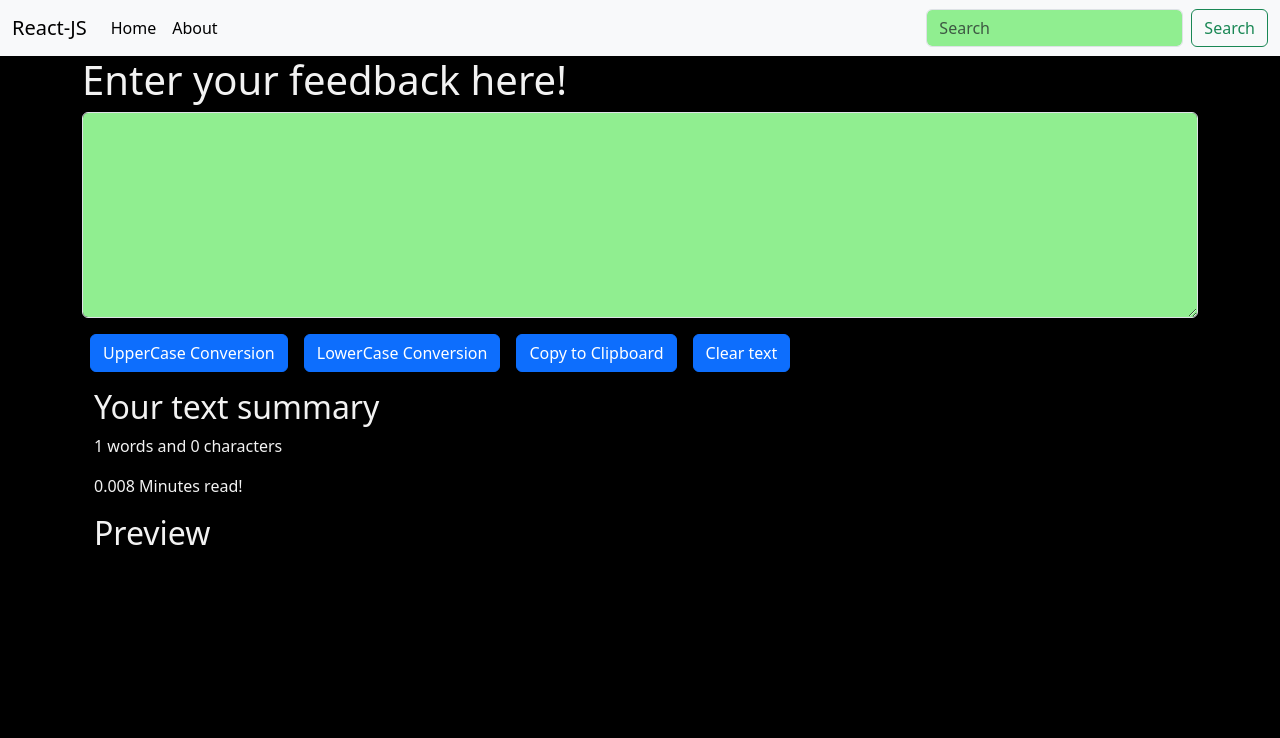
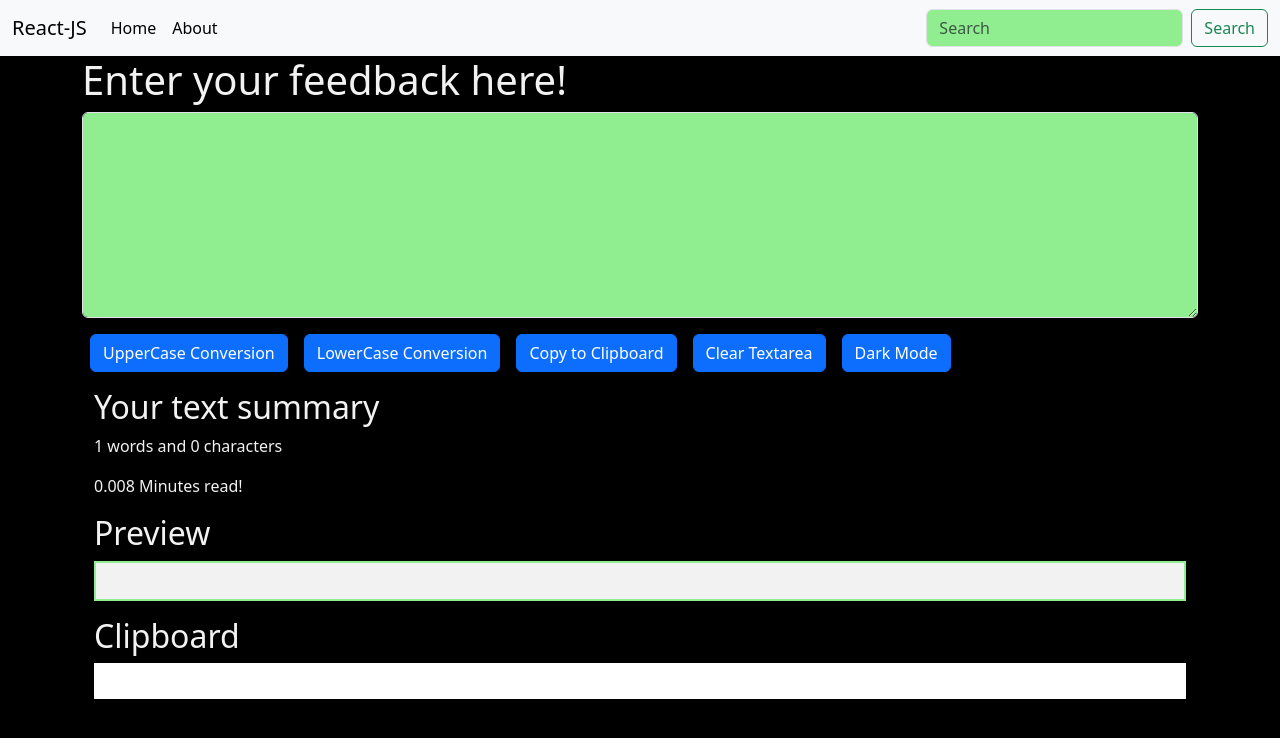
Before and after one commit to sourcebykhalid/Textutils, a React (Create React App) app: page / in a window 1280 px wide. Shown: the top 738 px of the page. Built offline with nearby package versions, Linux system fonts and the light colour scheme.

Commit message:
Modified the word app with an additional butto of copy and input field of clipboard

```diff
--- a/src/Components/TextForm.js
+++ b/src/Components/TextForm.js
@@ -1,6 +1,17 @@
 import React, { useState } from "react";
-// import { copy } from "react-copy-to-clipboard";
 export default function TextForm(props) {
+  let myStyle = {
+    backgroundColor: "#fff",
+    color: "black",
+    padding: "18px",
+  };
+  let myStyle2 = {
+    backgroundColor: "#f2f2f2",
+    color: "grey",
+    fontFamily: "Poppins",
+    padding: "18px",
+    border: "2px solid lightgreen",
+  };
   const upperCase = () => {
     let newtext = text.toUpperCase();
     setText(newtext);
@@ -12,13 +23,28 @@ export default function TextForm(props) {
   const onChange = (e) => {
     setText(e.target.value);
   };
-  const clipboard = (e) => {
-    setText(e.target.value.copy);
-    // alert(`You have copied "${text}"`);
+  const clipboard = async () => {
+    var text = document.getElementById("myBox");
+    text.select();
+    var copied = document.getElementById("copy");
+
+    try {
+      await navigator.clipboard.writeText(text.value);
+      copied.innerHTML = text.value;
+    } catch (error) {
+      copied.innerHTML = "Error copying text to clipboard.";
+      console.error("Clipboard writeText error:", error);
+    }
   };
+
   const reset = (e) => {
     e.preventDefault();
     setText((e.target.value = ""));
+  };
+  const dark = () => {
+    let darkMode = (document.querySelectorAll(".btn").style.backgroundColor =
+      "red");
+    return darkMode;
   };
 
   const [text, setText] = useState("");
@@ -46,7 +72,10 @@ export default function TextForm(props) {
           Copy to Clipboard
         </button>
         <button className="btn btn-primary mx-2" type="reset" onClick={reset}>
-          Clear text
+          Clear Textarea
+        </button>
+        <button className="btn btn-primary mx-2" onClick={dark}>
+          Dark Mode
         </button>
       </div>
 
@@ -57,7 +86,9 @@ export default function TextForm(props) {
         </p>
         <p>{0.008 * text.split(" ").length} Minutes read!</p>
         <h2>Preview</h2>
-        <p>{text}</p>
+        <p style={myStyle2}>{text}</p>
+        <h2>Clipboard</h2>
+        <p style={myStyle} id="copy"></p>
       </div>
     </>
   );
```
